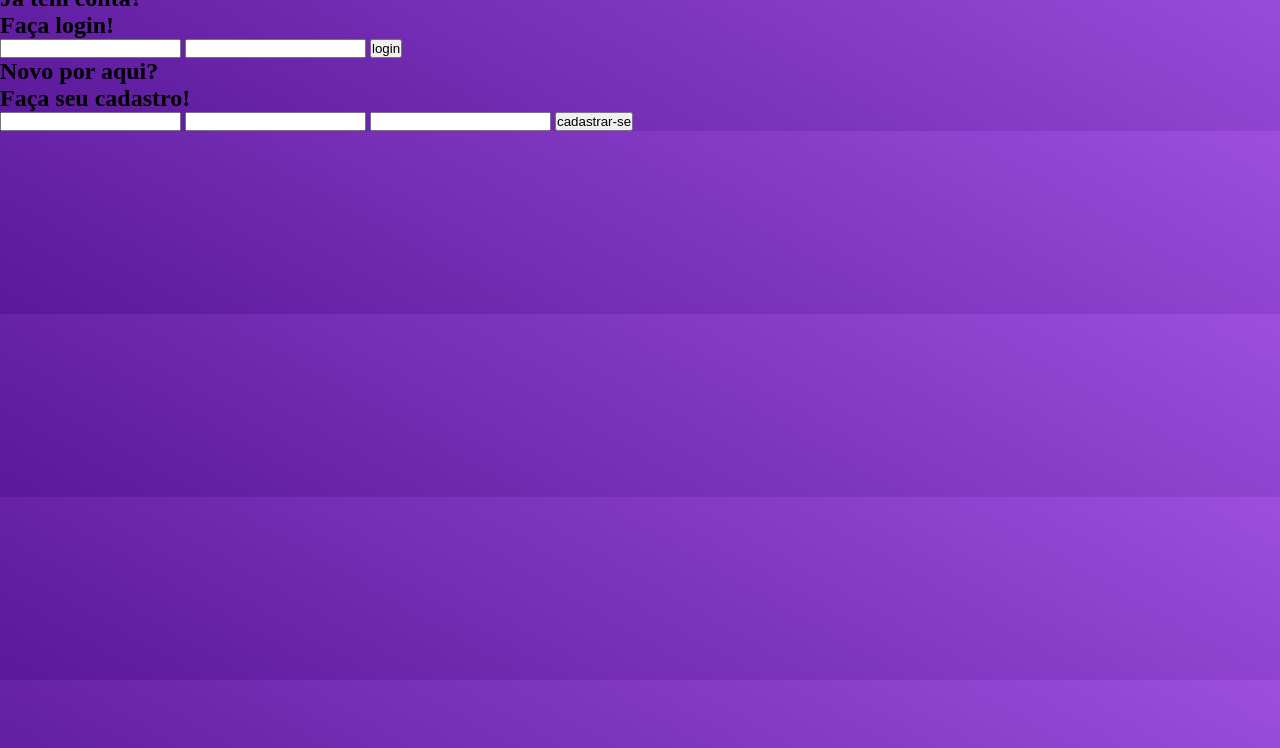
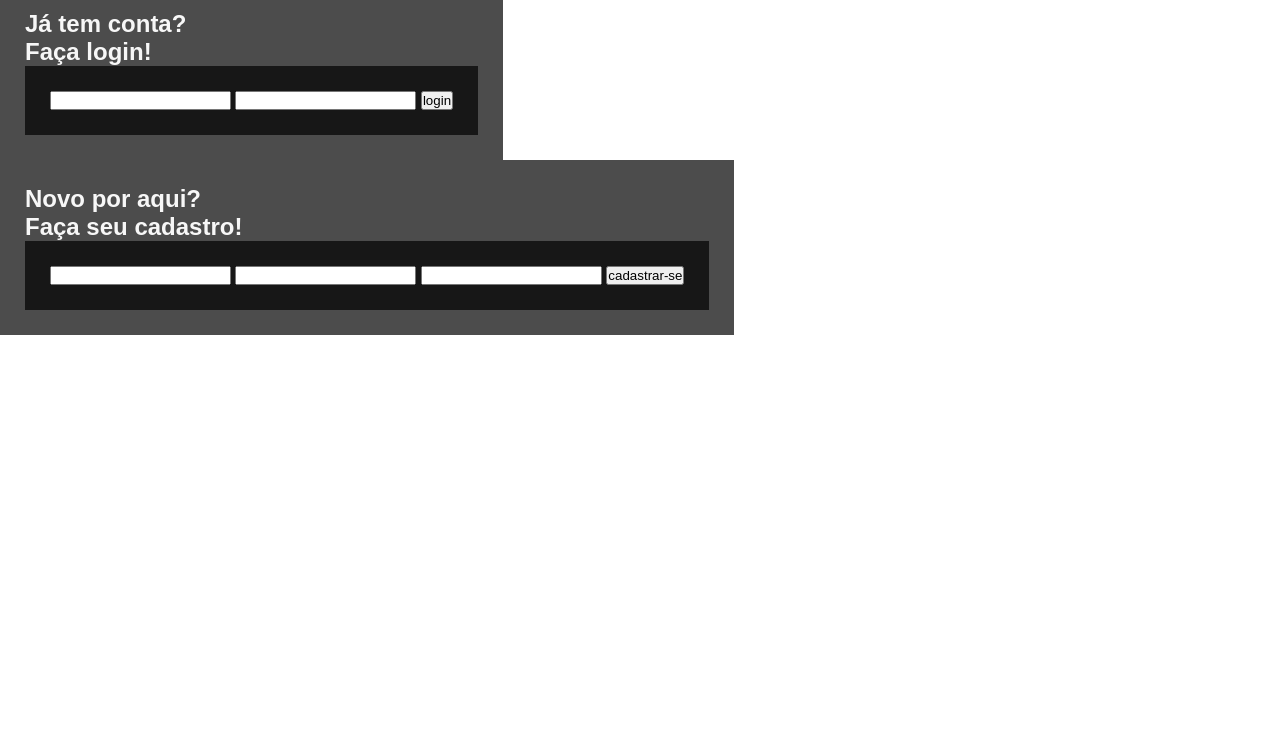
Before and after one commit to MusicStyle/music.style, a plain HTML site: page index.html in a window 1280 px wide. Shown: the part 52-800 px from the top of the page. Drawn offline with Linux system fonts and the light colour scheme.

Commit message:
Trabalhada a estilização do site.

```diff
--- a/style.css
+++ b/style.css
@@ -1,7 +1,8 @@
-* {
+* { /*Reset básico*/
     margin: 0;
     padding: 0;
     box-sizing: border-box;
+    font-family: montsserat, sans-serif;
 }
 :root {
     /*Paleta de cores roxa*/
@@ -13,7 +14,21 @@
     --roxo6: #9d4edd;
     --roxo7: #c77dff;
     --roxo8: #e0aaff;
+
+    /*Outras cores*/
+    --divBg: rgba(0, 0, 0, 0.7);
+
+    /*Cor da fonte*/
+    --fontColor1: #f7f7f7;
 }
 body {
-    background-image: linear-gradient(30deg, var(--roxo4), var(--roxo6));
+    background-color: linear-gradient(30deg, var(--roxo4), var(--roxo6));
+    color: var(--fontColor1);
+    margin: auto;
 }
+div {
+    height: max-content;
+    width: max-content;
+    padding: 25px;
+    background-color: var(--divBg);
+}
```
